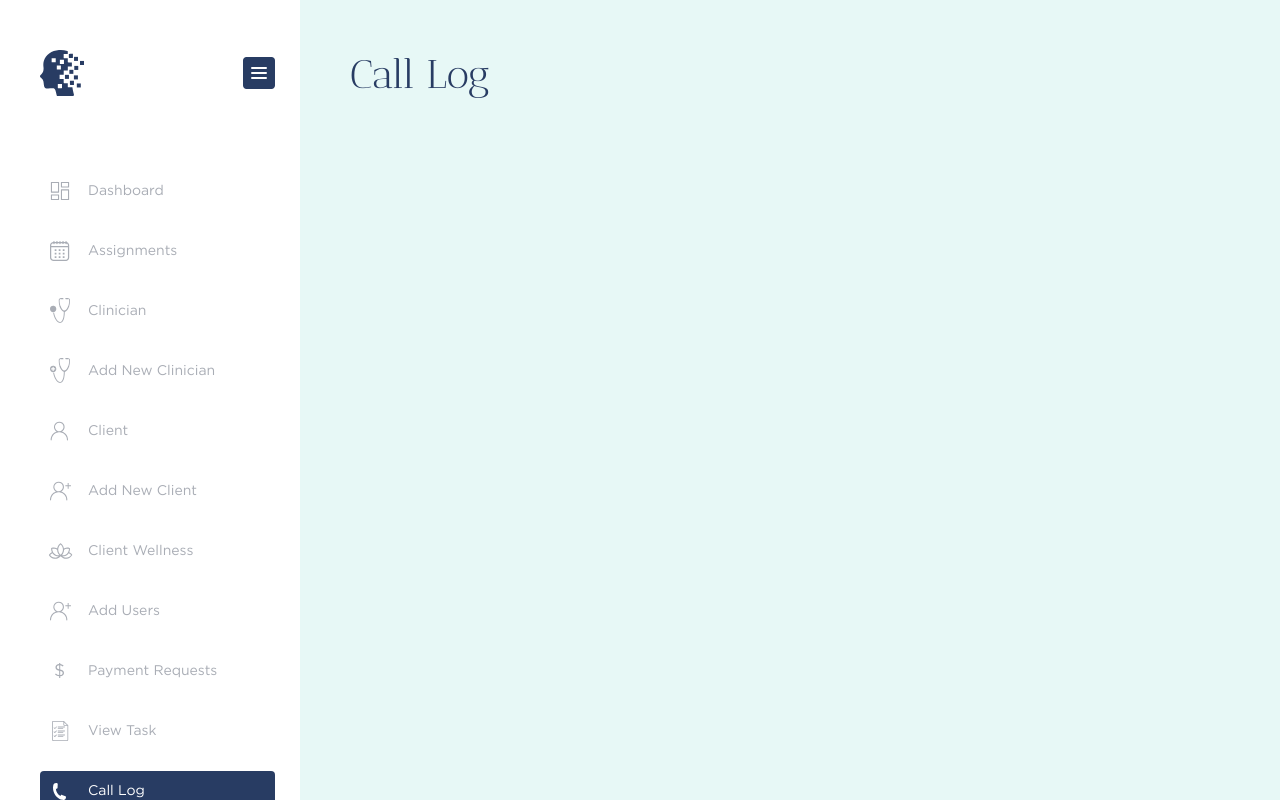
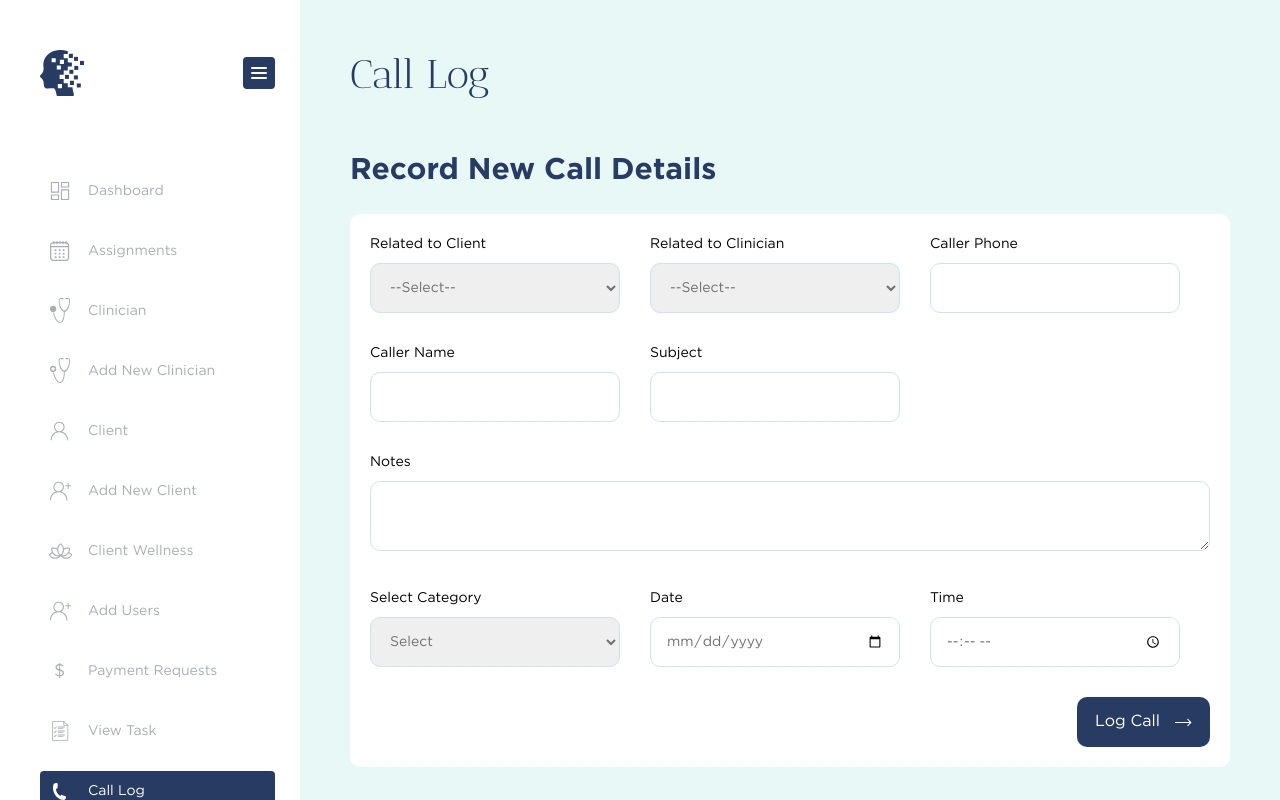
Before and after one commit to humanshi123/blacktherapy-admin, a Next.js app: page /call-logs in a window 1280 px wide. Built offline with nearby package versions, Linux system fonts and the light colour scheme.

Commit message:
pagination

```diff
--- a/src/app/add-users/page.tsx
+++ b/src/app/add-users/page.tsx
@@ -1,6 +1,5 @@
 "use client";
 import React, { useState, ChangeEvent, FormEvent } from "react";
-
 import { ButtonArrow, DeleteIcon } from "@/utils/svgicon";
 import { v4 as uuidv4 } from "uuid";
 import deleteCross from "../../assets/images/deleteCross.png";
--- a/src/app/call-logs/page.tsx
+++ b/src/app/call-logs/page.tsx
@@ -1,4 +1,5 @@
 import React from 'react';
+import { ButtonArrow } from '@/utils/svgicon';
 
 const Page = () => {
     return (
@@ -6,7 +7,82 @@ const Page = () => {
         <h1 className="font-antic text-[#283C63] text-[30px] leading-[1.2em] mb-[25px] lg:text-[40px] lg:mb-[50px]">
         Call Log
     </h1>
-        </div>
+    <h2 className='mb-5'>Record New Call Details</h2>
+    <div className=" bg-white rounded-[10px] w-full p-5">
+      <form>
+          <div className="add-clinician flex flex-wrap gap-[30px] ">
+            <div className="">
+              <label className="block mb-2">Related to Client</label>
+              <select
+                name="assignedClinician"
+                value=""
+                className=""
+              >
+                <option value="">--Select--</option>
+                <option value="Clinician 1">Clinician 1</option>
+                <option value="Clinician 2">Clinician 2</option>
+                <option value="Clinician 3">Clinician 3</option>
+              </select>
+            </div>
+            <div className="">
+              <label className="block mb-2">Related to Clinician</label>
+              <select
+                name="assignedPeerSupport"
+                value=""
+                className=""
+              >
+                <option value="">--Select--</option>
+                <option value="Peer 1">Peer 1</option>
+                <option value="Peer 2">Peer 2</option>
+                <option value="Peer 3">Peer 3</option>
+              </select>
+            </div>
+            <div className="">
+              <label className="block mb-2">Caller Phone</label>
+              <input type="number" name="" id="" placeholder=""/>
+            </div>
+            <div className="">
+              <label className="block mb-2">Caller Name</label>
+              <input type="text" name="" id="" placeholder=""/>
+            </div>
+            <div className="">
+              <label className="block mb-2">Subject</label>
+              <input type="text" name="" id="" placeholder=""/>
+            </div>
+            <div className="!w-full">
+              <label className="block mb-2">Notes</label>
+              <textarea name="" id=""></textarea>
+            </div>
+            <div>
+              <label className="block mb-2">Select Category</label>
+              <select
+                name="workshop"
+                value=""
+                className=""
+              >
+                <option value="">Select</option>
+                <option value="Workshop 1">Workshop 1</option>
+                <option value="Workshop 2">Workshop 2</option>
+                <option value="Workshop 3">Workshop 3</option>
+              </select>
+            </div>
+            <div className="">
+              <label className="block mb-2">Date</label>
+              <input type="date" name="" id="" placeholder="dd/mm/yyyy"/>
+            </div>
+            <div>
+              <label className="block mb-2">Time</label>
+              <input type="time" name="" id="" placeholder="+12346987"/>
+            </div>
+          </div>
+         <div className='mt-[30px] flex justify-end '>
+         <button type="submit" className="button px-[30px]">Log Call<ButtonArrow /> </button>
+         </div>
+        </form>
+      </div>
+
+
+    </div>
     );
 }
 
--- a/src/app/client-wellness/page.tsx
+++ b/src/app/client-wellness/page.tsx
@@ -5,6 +5,8 @@ import { v4 as uuidv4 } from "uuid";
 import deleteCross from "../../assets/images/deleteCross.png"
 import Modal from 'react-modal';
 import Image from "next/image";
+import ReactPaginate from 'react-paginate';
+import SearchBar from "@/components/SearchBar";
 interface FormData {
     id: string;
     title: string;
@@ -23,10 +25,22 @@ const Page = () => {
     description: "",
   });
 
+  const [currentPage, setCurrentPage] = useState(0);
   const [data, setData] = useState<FormData[]>([]);
   const [selectedTab, setSelectedTab] = useState<"Client" | "Clinician">("Client");
   const [isDeleteModalOpen, setIsDeleteModalOpen] = useState(false);
   const [deleteItemId, setDeleteItemId] = useState<string | null>(null);
+
+  const rowsPerPage = 4;
+
+  const indexOfLastRow = (currentPage + 1) * rowsPerPage;
+  const indexOfFirstRow = indexOfLastRow - rowsPerPage;
+  const currentRows = data.slice(indexOfFirstRow, indexOfFirstRow + rowsPerPage);
+
+  const handlePageClick = (selectedItem: { selected: number }) => {
+    setCurrentPage(selectedItem.selected);
+  };
+
 
   const handleInputChange = (e: ChangeEvent<HTMLInputElement | HTMLTextAreaElement | HTMLSelectElement>) => {
     const { name, value, files } = e.target as HTMLInputElement & { files: FileList };
@@ -172,7 +186,8 @@ const Page = () => {
         </form>
       </div>
       <div className="mt-[50px]">
-        <div className="flex gap-5 mb-4">
+    <div className="flex justify-between">
+    <div className="flex gap-5 mb-4">
         <button
             className={`h-[46px] py-3 px-4 text-sm rounded-[5px] border border-[#283c63] ${selectedTab === "Client" ? 'active bg-[#283c63] !text-white' : ''} text-[#26395e]`}
 
@@ -188,6 +203,8 @@ const Page = () => {
             Clinician Training Portal
           </button>
         </div>
+        <SearchBar />
+    </div>
         <div className="table-common overflo-custom">
         <table className="">
           <thead>
@@ -204,6 +221,25 @@ const Page = () => {
           <tbody>{renderTableRows()}</tbody>
         </table>
         </div>
+        <div className="text-right">
+      <ReactPaginate
+        previousLabel={'<'}
+        nextLabel={'>'}
+        breakLabel={'...'}
+        breakClassName={'break-me'}
+        pageCount={Math.ceil(data.length / rowsPerPage)}
+        marginPagesDisplayed={2}
+        pageRangeDisplayed={5}
+        onPageChange={handlePageClick}
+        containerClassName={'inline-flex mt-[34px] rounded-[5px] border border-[#d5dce9]'}
+        pageClassName={'text-[#26395e] '}  //list item
+        pageLinkClassName ={'py-2 px-4 inline-block'} //anchor tag
+        activeClassName={'bg-[#26395e] rounded-[5px] text-white'} //active anchor
+        previousLinkClassName={'py-2 px-4 inline-block'}
+        nextLinkClassName={'py-2 px-4 inline-block'}
+        disabledClassName={'opacity-50 cursor-not-allowed'}
+      />
+      </div>
         <Modal
         isOpen={isDeleteModalOpen}
         onRequestClose={handleModalClose}
--- a/src/components/ClientTable.tsx
+++ b/src/components/ClientTable.tsx
@@ -3,6 +3,7 @@ import { DeleteIcon } from '@/utils/svgicon';
 import { useState } from 'react';
 import Modal from 'react-modal';
 import Image from 'next/image';
+import ReactPaginate from 'react-paginate';
 import deleteCross from "../assets/images/deleteCross.png"
 
 interface TableData {
@@ -47,6 +48,7 @@ const ClientTable: React.FC = () => {
     // Add more data as needed
   ];
 
+  const [currentPage, setCurrentPage] = useState(0);
   const [data, setData] = useState<TableData[]>(initialData);
   const [isDeleteModalOpen, setIsDeleteModalOpen] = useState(false);
   const [selectedRow, setSelectedRow] = useState<TableData | null>(null);
@@ -57,6 +59,16 @@ const ClientTable: React.FC = () => {
         item.id === id ? { ...item, accountStatus: !item.accountStatus } : item
       )
     );
+  };
+
+  const rowsPerPage = 4;
+
+  const indexOfLastRow = (currentPage + 1) * rowsPerPage;
+  const indexOfFirstRow = indexOfLastRow - rowsPerPage;
+  const currentRows = data.slice(indexOfFirstRow, indexOfFirstRow + rowsPerPage);
+
+  const handlePageClick = (selectedItem: { selected: number }) => {
+    setCurrentPage(selectedItem.selected);
   };
 
   const handleEdit = (row: TableData) => {
@@ -167,8 +179,27 @@ const ClientTable: React.FC = () => {
           ))}
         </tbody>
       </table>
+
 </div>
-
+<div className="text-right">
+      <ReactPaginate
+        previousLabel={'<'}
+        nextLabel={'>'}
+        breakLabel={'...'}
+        breakClassName={'break-me'}
+        pageCount={Math.ceil(data.length / rowsPerPage)}
+        marginPagesDisplayed={2}
+        pageRangeDisplayed={5}
+        onPageChange={handlePageClick}
+        containerClassName={'inline-flex mt-[34px] rounded-[5px] border border-[#d5dce9]'}
+        pageClassName={'text-[#26395e] '}  //list item
+        pageLinkClassName ={'py-2 px-4 inline-block'} //anchor tag
+        activeClassName={'bg-[#26395e] rounded-[5px] text-white'} //active anchor
+        previousLinkClassName={'py-2 px-4 inline-block'}
+        nextLinkClassName={'py-2 px-4 inline-block'}
+        disabledClassName={'opacity-50 cursor-not-allowed'}
+      />
+      </div>
 
       {/* Delete Modal */}
       <Modal
--- a/src/components/ClinicianTable.tsx
+++ b/src/components/ClinicianTable.tsx
@@ -130,6 +130,7 @@ const ClinicianTable: React.FC = () => {
   };
 
   return (
+    <div>
     <div className="table-common overflo-custom">
       <table className="">
         <thead>
@@ -214,6 +215,7 @@ const ClinicianTable: React.FC = () => {
           ))}
         </tbody>
       </table>
+      </div>
       <div className="text-right">
       <ReactPaginate
         previousLabel={'<'}
--- a/src/components/UnassignedClientTable.tsx
+++ b/src/components/UnassignedClientTable.tsx
@@ -75,6 +75,7 @@ const UnassignedClientTable: React.FC<UnassignedClientTableProps> = ({ data, mov
   };
 
   return (
+    <div>
     <div className="table-common overflo-custom">
       <table className="">
         <thead>
@@ -100,7 +101,7 @@ const UnassignedClientTable: React.FC<UnassignedClientTableProps> = ({ data, mov
           ))}
         </tbody>
       </table>
-
+      </div>
       <div className="text-right">
       <ReactPaginate
         previousLabel={'<'}
```
